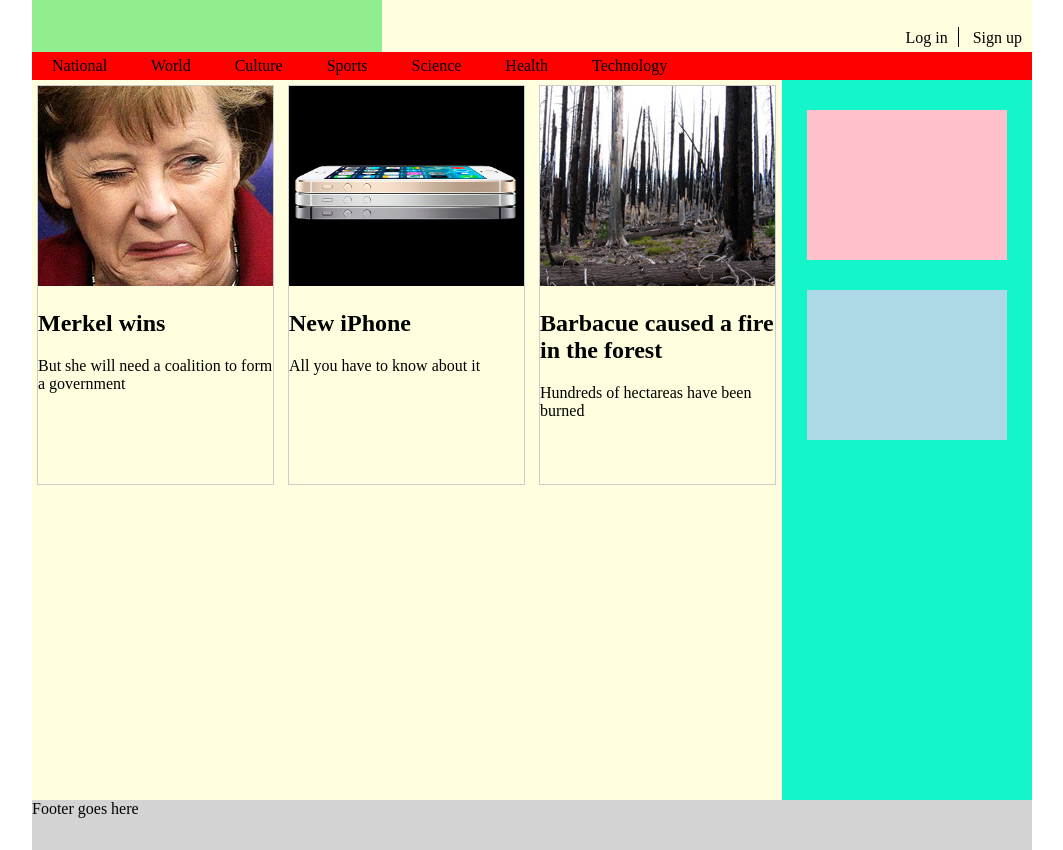
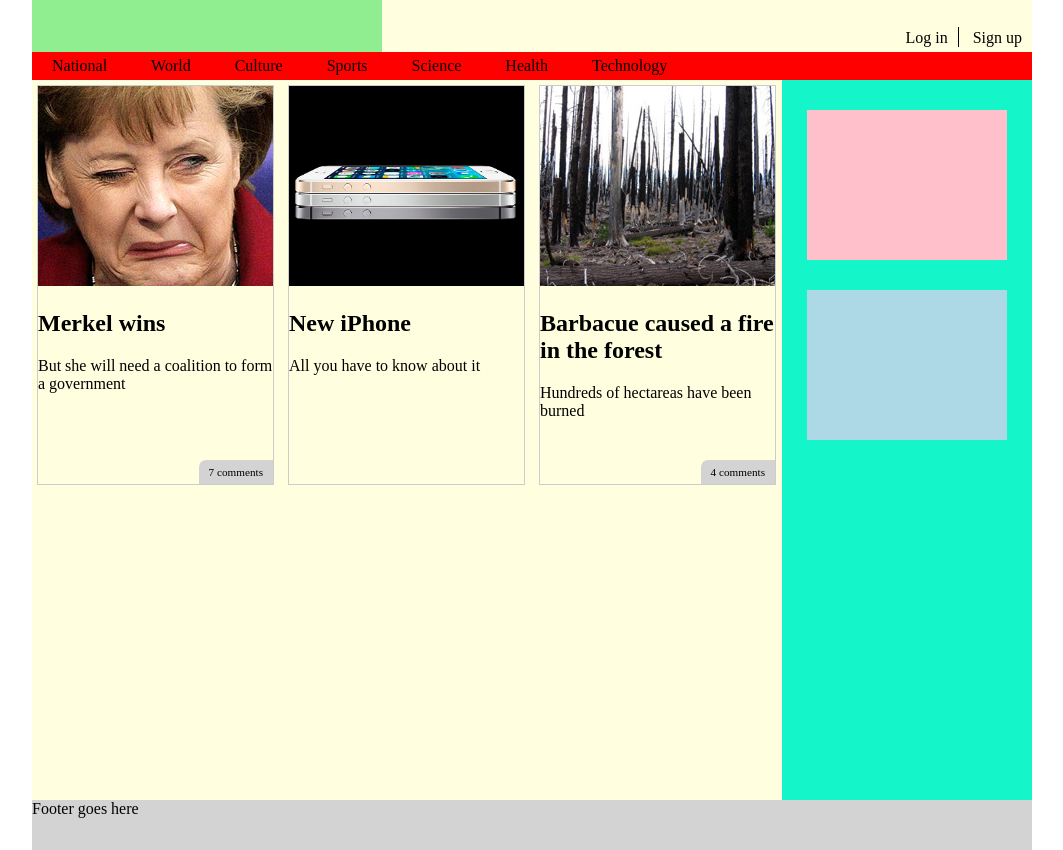
Before and after one commit to Jexica/newspaper, a plain HTML site: page index.html in a window 1280 px wide. Shown: the part 38-888 px from the top of the page, without its empty margins (108-1171 px from the left). Drawn offline with Linux system fonts and the light colour scheme.

Commit message:
Added comment count

```diff
--- a/index.html
+++ b/index.html
@@ -30,6 +30,7 @@
                 <img src="static/images/angela_merkel.jpg">
                 <h2>Merkel wins</h2>
                 <p>But she will need a coalition to form a government</p>
+                <aside class="news-comment-count">7 comments</aside>
             </article>
             <article class="news-item">
                 <img src="static/images/iphone_5s.jpg">
@@ -40,6 +41,7 @@
                 <img src="static/images/burned_forest.jpg">
                 <h2>Barbacue caused a fire in the forest</h2>
                 <p>Hundreds of hectareas have been burned</p>
+                <aside class="news-comment-count">4 comments</aside>
             </article>
             <aside id="right-column">
                 <div class="column-advert" id="column-ad-1"></div>
--- a/static/css/newspaper.css
+++ b/static/css/newspaper.css
@@ -67,8 +67,9 @@ header {
 }
 
 .news-item {
+    position: relative;
+    display: inline-block;
     border: 1px solid #ccc;
-    display: inline-block;
     vertical-align: top;
     height: 400px;
     width: 237px;
@@ -80,6 +81,16 @@ header {
 .news-item img {
     width: 235px;
     height: 200px;
+}
+
+.news-comment-count {
+    position: absolute;
+    bottom: 0;
+    right: 0;
+    padding: 6px 10px;
+    border-top-left-radius: 7px;
+    font-size: 0.7em;
+    background-color: lightgray;
 }
 
 #right-column {
```
